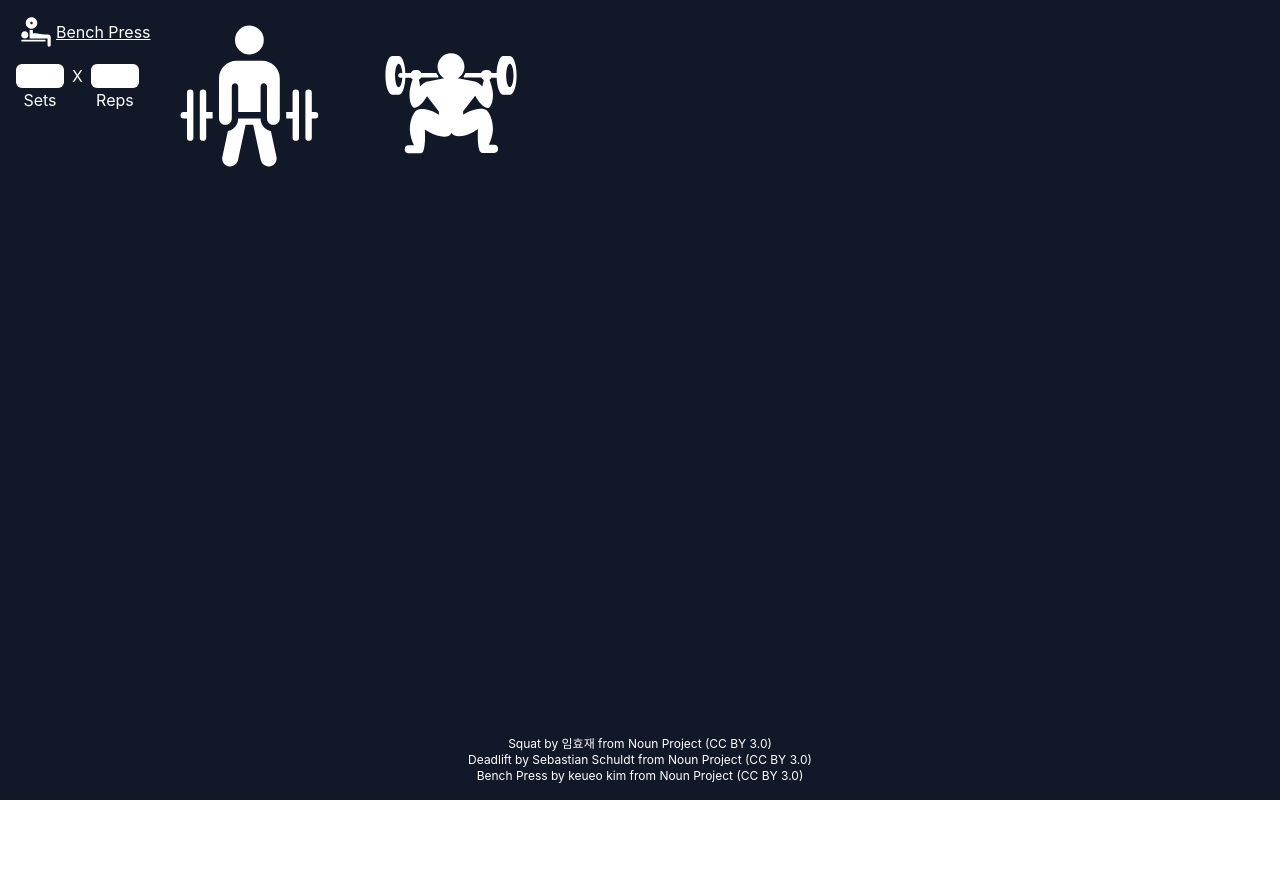
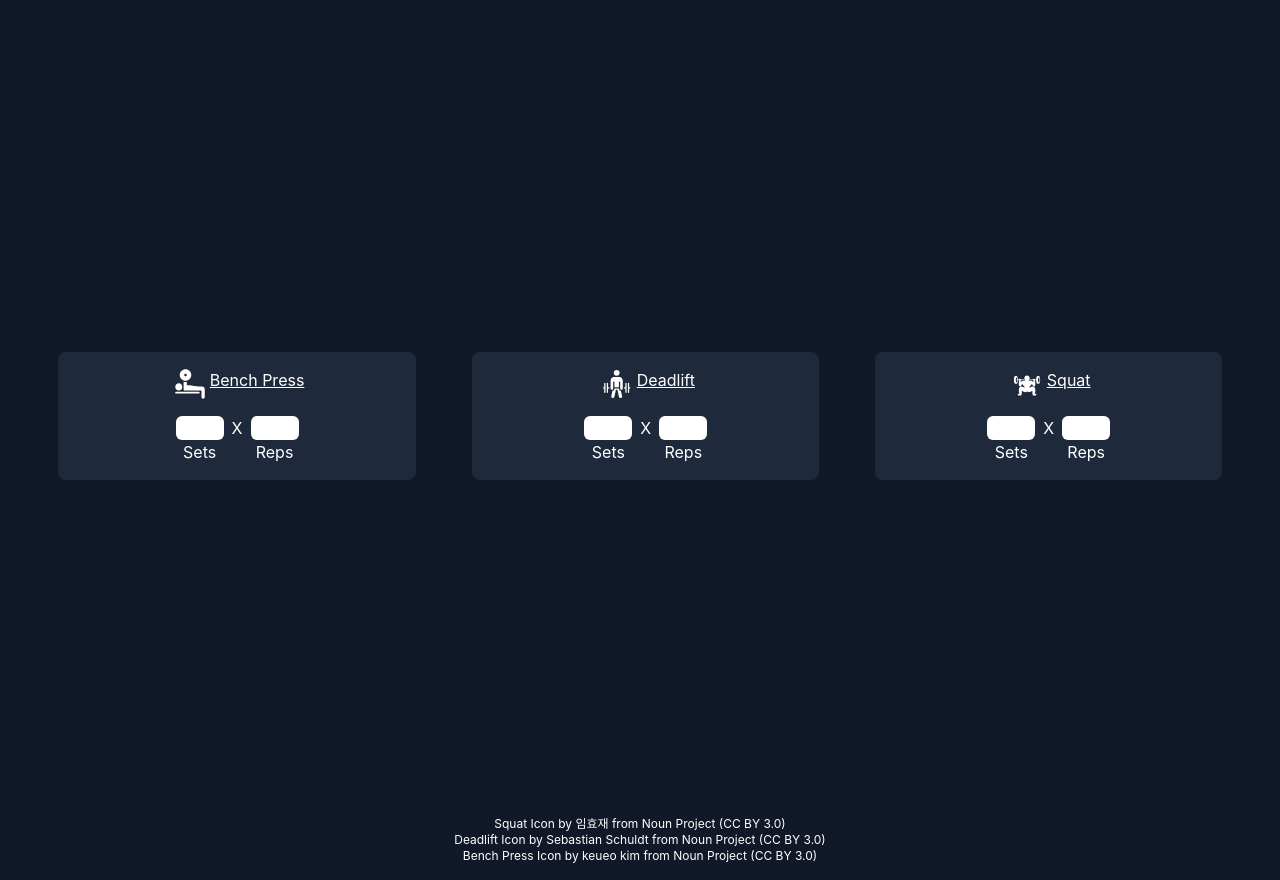
Before and after one commit to Z-Ahmad/rep-record, a React (Create React App) app: page / in a window 1280 px wide. Before the commit the page ends 800 px from the top, so only its background shows below. Built offline with nearby package versions, Linux system fonts and the light colour scheme.

Commit message:
created rest of input boxes

```diff
--- a/src/App.js
+++ b/src/App.js
@@ -1,19 +1,20 @@
-import {ReactComponent as Deadlift} from './icons/deadlift-icon.svg'
-import {ReactComponent as Squat} from './icons/squat-icon.svg'
-import Footer from './components/Footer';
-import './App.css';
-import BenchInput from './components/BenchInput';
+import { ReactComponent as Deadlift } from "./icons/deadlift-icon.svg";
+import { ReactComponent as Squat } from "./icons/squat-icon.svg";
+import Footer from "./components/Footer";
+import "./App.css";
+import BenchInput from "./components/BenchInput";
+import DeadliftInput from "./components/DeadliftInput";
+import SquatInput from "./components/SquatInput";
 
 function App() {
   return (
-    <div className="App bg-gray-900 h-screen flex flex-col justify-between p-4">
-      <div className='flex '>
-
-      <BenchInput/>
-      <Deadlift fill="white" style={{ height: 200, width: 200 }} />
-      <Squat fill="white" style={{ height: 200, width: 200 }} />
+    <div className="App bg-gray-900 min-h-screen flex flex-col justify-between p-4 items-center ">
+      <div className="flex flex-col md:flex-row justify-center items-center align-middle gap-4 h-screen">
+        <BenchInput />
+        <DeadliftInput />
+        <SquatInput />
       </div>
-      <Footer/>
+      <Footer className=""/>
     </div>
   );
 }
--- a/src/components/BenchInput.jsx
+++ b/src/components/BenchInput.jsx
@@ -3,13 +3,13 @@ import { ReactComponent as BenchIcon } from "../icons/benchpress-icon.svg";
 
 const BenchInput = () => {
   return (
-    <div className="flex flex-col gap-2">
+    <div className="flex flex-col gap-2 bg-slate-800 p-4 md:px-28 justify-center rounded-lg">
       <div className="flex justify-center">
         <BenchIcon fill="white" className="h-10 w-10" />{" "}
-        <span className="text-white underline pt-1">Bench Press</span>
+        <span className="text-white underline">Bench Press</span>
       </div>
 
-      <div className="flex gap-2">
+      <div className="flex gap-2 justify-center">
         <div className='flex flex-col'>
           <input type="text" name="bench-input-set" id="bench-input-set" className="rounded-md w-12" />
           <label htmlFor="bench-input-set" className='text-white'>Sets</label>
--- /dev/null
+++ b/src/components/DeadliftInput.jsx
@@ -0,0 +1,32 @@
+import React from "react";
+import { ReactComponent as DeadliftIcon } from "../icons/deadlift-icon.svg";
+
+const DeadliftInput = () => {
+  return (
+    <div className="flex flex-col gap-2 bg-slate-800 p-4 mx-10 md:px-28 justify-center rounded-lg">
+      <div className="flex justify-center">
+        <DeadliftIcon fill="white" className="h-10 w-10" /> <span className="text-white underline">Deadlift</span>
+      </div>
+
+      <div className="flex gap-2 justify-center">
+        <div className="flex flex-col">
+          <input type="text" name="deadlift-input-set" id="deadlift-input-set" className="rounded-md w-12" />
+          <label htmlFor="deadlift-input-set" className="text-white">
+            Sets
+          </label>
+        </div>
+
+        <span className="text-white">X</span>
+
+        <div className="flex flex-col">
+          <input type="text" name="deadlift-input-rep" id="deadlift-input-rep" className="rounded-md w-12" />
+          <label htmlFor="deadlift-input-rep" className="text-white">
+            Reps
+          </label>
+        </div>
+      </div>
+    </div>
+  );
+};
+
+export default DeadliftInput;
--- a/src/components/Footer.jsx
+++ b/src/components/Footer.jsx
@@ -4,7 +4,7 @@ const Footer = () => {
   return (
     <footer className="text-xs text-white">
       <div>
-        Squat by 임효재 from{" "}
+        Squat Icon by 임효재 from{" "}
         <a href="https://thenounproject.com/browse/icons/term/squat/" rel="noreferrer" target="_blank" title="Squat Icons">
           Noun Project
         </a>{" "}
@@ -12,7 +12,7 @@ const Footer = () => {
       </div>
 
       <div>
-        Deadlift by Sebastian Schuldt from{" "}
+        Deadlift Icon by Sebastian Schuldt from{" "}
         <a href="https://thenounproject.com/browse/icons/term/deadlift/" rel="noreferrer" target="_blank" title="Deadlift Icons">
           Noun Project
         </a>{" "}
@@ -20,7 +20,7 @@ const Footer = () => {
       </div>
 
       <div>
-        Bench Press by keueo kim from{" "}
+        Bench Press Icon by keueo kim from{" "}
         <a href="https://thenounproject.com/browse/icons/term/bench-press/" rel="noreferrer" target="_blank" title="Bench Press Icons">
           Noun Project
         </a>{" "}
--- /dev/null
+++ b/src/components/SquatInput.jsx
@@ -0,0 +1,32 @@
+import React from "react";
+import { ReactComponent as SquatIcon } from "../icons/squat-icon.svg";
+
+const SquatInput = () => {
+  return (
+    <div className="flex flex-col gap-2 bg-slate-800 p-4 md:px-28 justify-center rounded-lg">
+      <div className="flex justify-center">
+        <SquatIcon fill="white" className="h-10 w-10" /> <span className="text-white underline">Squat</span>
+      </div>
+
+      <div className="flex gap-2 justify-center">
+        <div className="flex flex-col">
+          <input type="text" name="squat-input-set" id="squat-input-set" className="rounded-md w-12" />
+          <label htmlFor="squat-input-set" className="text-white">
+            Sets
+          </label>
+        </div>
+
+        <span className="text-white">X</span>
+
+        <div className="flex flex-col">
+          <input type="text" name="squat-input-rep" id="squat-input-rep" className="rounded-md w-12" />
+          <label htmlFor="squat-input-rep" className="text-white">
+            Reps
+          </label>
+        </div>
+      </div>
+    </div>
+  );
+};
+
+export default SquatInput;
```
